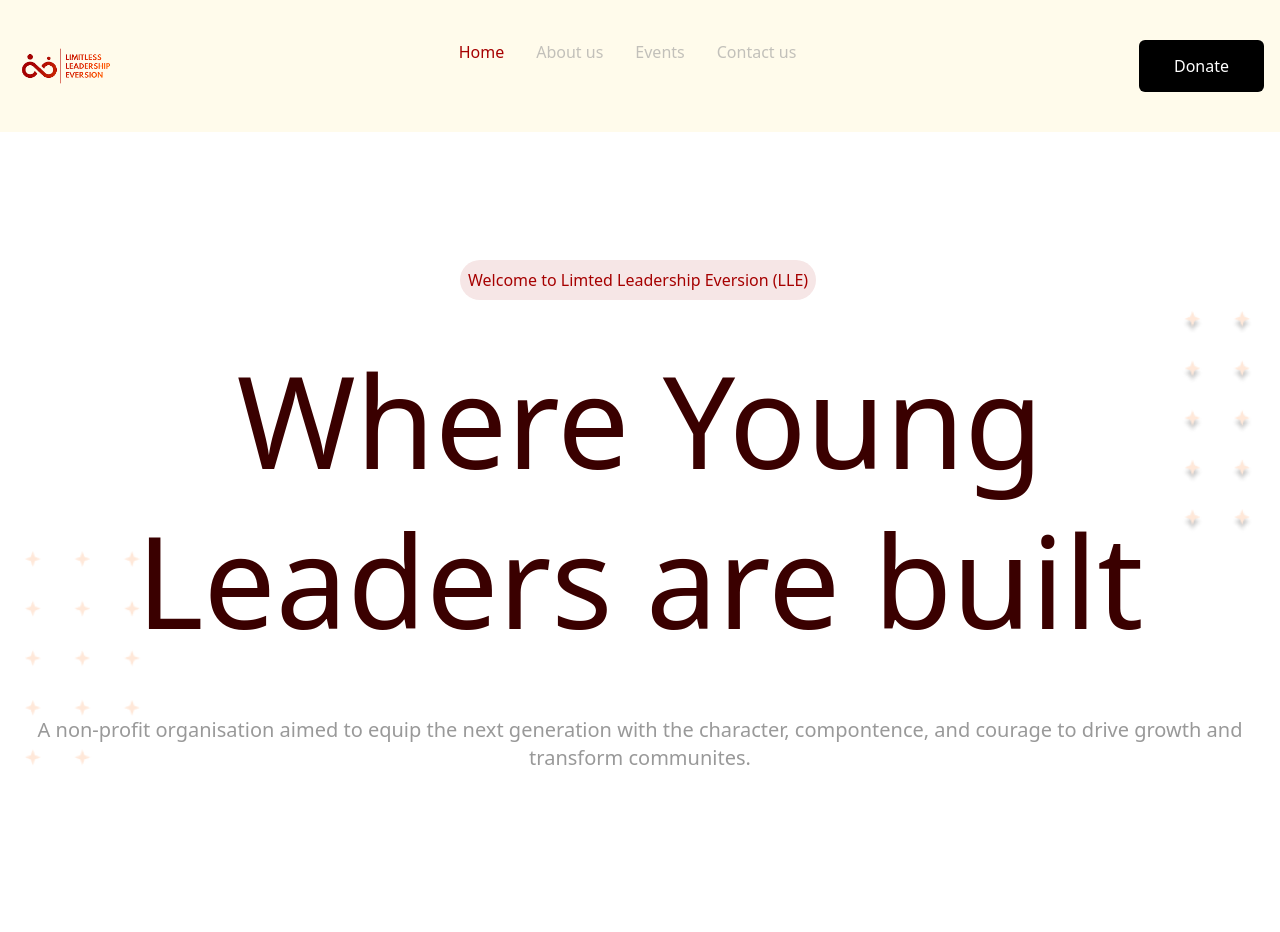
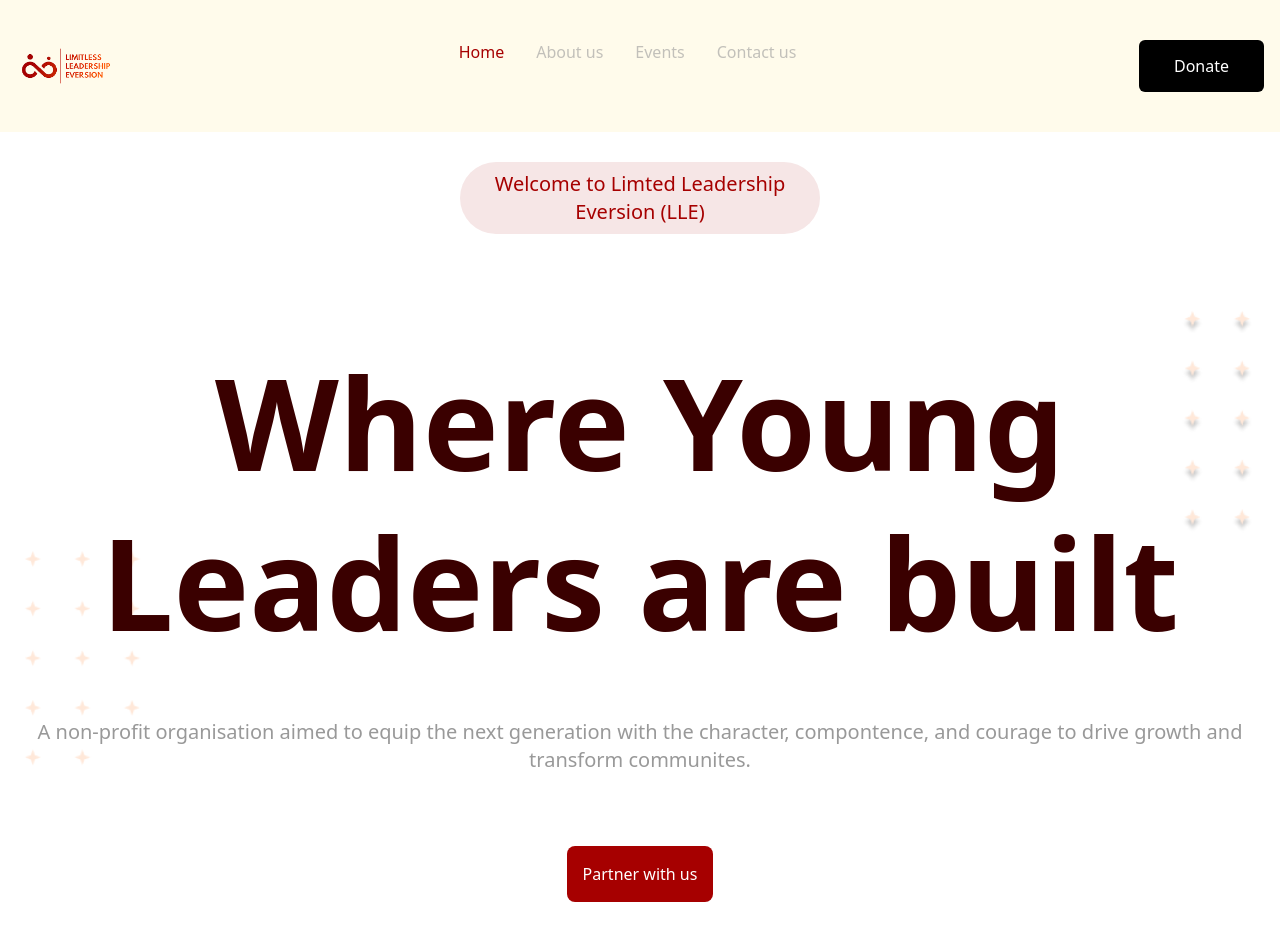
Before and after one commit to Developerfiyin/LLE-website, a React (Vite) app: page / in a window 1280 px wide. Built offline with nearby package versions, Linux system fonts and the light colour scheme.

Commit message:
adusted fonts

```diff
--- a/src/Components/hero.jsx
+++ b/src/Components/hero.jsx
@@ -4,12 +4,12 @@ import Frame15 from '../assets/Frame 15.png'
 const Hero = () => {
   return (
     <div className='bg-cover h-screen gap-10 bg-center text-center flex justify-center flex-col py-16 '  style={{ backgroundImage: `url(${Frame15})` }}>
-    <div className='w-90 flex items-center mx-auto'>
-      <p className='text-[#A60000] rounded-full bg-[#F6E6E6] p-2'>Welcome to Limted Leadership Eversion (LLE)</p>
+    <div className='w-90 font-montserrat flex items-center mx-auto '>
+      <p className='text-[#A60000] rounded-full text-xl mb-17 bg-[#F6E6E6] p-2'>Welcome to Limted Leadership Eversion (LLE)</p>
  </div>
-    <h1 className=' text-[rgb(58,0,0)] font-montserrat font- text-7xl md:text-9xl font-medium mb-4 leading-tight  '>Where Young <br /> Leaders are built </h1>
-    <p className='text-lg md:text-xl text-[#999999] mb-8 '>A non-profit organisation aimed to equip the next generation with the character, compontence, and courage to drive growth and transform communites.</p>
-
+    <h1 className=' text-[rgb(58,0,0)] font-montserrat font-black text-7xl md:text-9xl mb-4 leading-tight  '>Where Young <br /> Leaders are built </h1>
+    <p className='text-lg md:text-xl text-[#999999] mb-8'>A non-profit organisation aimed to equip the next generation with the character, compontence, and courage to drive growth and transform communites.</p>
+       <button className='bg-[#a60000] text-white p-4 mx-auto rounded-lg hover:bg-[#3a0000] '>Partner with us</button>
     </div>
   )
 }
```
